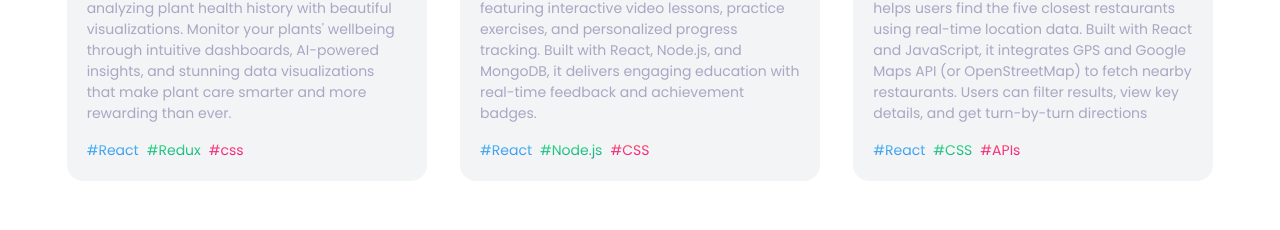
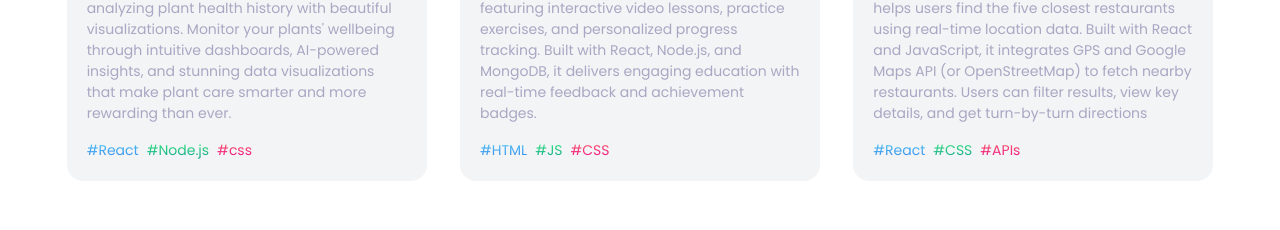
Before and after one commit to adityakachade/MyPortfolio, a React (Create React App) app: page / in a window 1280 px wide. Shown: the part 2531-2761 px from the top of the page. Built offline with nearby package versions, Linux system fonts and the light colour scheme.

Commit message:
lint issues fixed

```diff
--- a/src/components/Contact.jsx
+++ b/src/components/Contact.jsx
@@ -11,8 +11,8 @@ const Contact = () => {
   const downloadResume = e => {
     e.preventDefault();
     const link = document.createElement('a');
-    link.href = 'https://drive.google.com/uc?export=download&id=1Y_w-lW9Pt_EQ4xxyTPo20iY5DVSf6VR2';
-    link.setAttribute('download','Chaitanya_Resume.pdf');
+link.href = 'https://drive.google.com/uc?export=download&id=1zjQJTqtqj9BNR7Ze7KGGWXC3Fa2AaB_a';
+    link.setAttribute('download','Aditya_resume.pdf');
     document.body.appendChild(link);
     link.click();
     document.body.removeChild(link);
@@ -33,7 +33,7 @@ const Contact = () => {
             {[{
               icon: <Email />, href: 'mailto:kachadeaditya@gmail.com', label: 'Email'
             },{
-              icon: <LinkedIn />, href: 'https://www.linkedin.com/in/aditya-kachade-3036b9360/', label: 'LinkedIn'
+              icon: <LinkedIn />, href: 'https://www.linkedin.com/in/aditya-kachade/', label: 'LinkedIn'
             },{
               icon: <GitHub />, href: 'https://github.com/dashboard', label: 'GitHub'
             }].map((b,i) => (
--- a/src/components/Navbar.jsx
+++ b/src/components/Navbar.jsx
@@ -21,8 +21,8 @@ const Navbar = () => {
   const handleResume = (e) => {
     e.preventDefault();
     const link = document.createElement('a');
-    link.href = 'https://drive.google.com/uc?export=download&id=1Y_w-lW9Pt_EQ4xxyTPo20iY5DVSf6VR2';
-    link.setAttribute('download', 'Chaitanya_Resume.pdf');
+link.href = 'https://drive.google.com/uc?export=download&id=1zjQJTqtqj9BNR7Ze7KGGWXC3Fa2AaB_a';
+    link.setAttribute('download', 'Aditya_resume.pdf');
     document.body.appendChild(link);
     link.click();
     document.body.removeChild(link);
--- a/src/constants/index.js
+++ b/src/constants/index.js
@@ -110,7 +110,7 @@ const projects = [
         color: "blue-text-gradient",
       },
       {
-        name: "Redux",
+        name: "Node.js",
         color: "green-text-gradient",
       },
       {
@@ -130,11 +130,11 @@ const projects = [
       "A Khan Academy-inspired learning platform featuring interactive video lessons, practice exercises, and personalized progress tracking. Built with React, Node.js, and MongoDB, it delivers engaging education with real-time feedback and achievement badges.",
     tags: [
       {
-        name: "React",
+        name: "HTML",
         color: "blue-text-gradient",
       },
       {
-        name: "Node.js",
+        name: "JS",
         color: "green-text-gradient",
       },
       {
```
